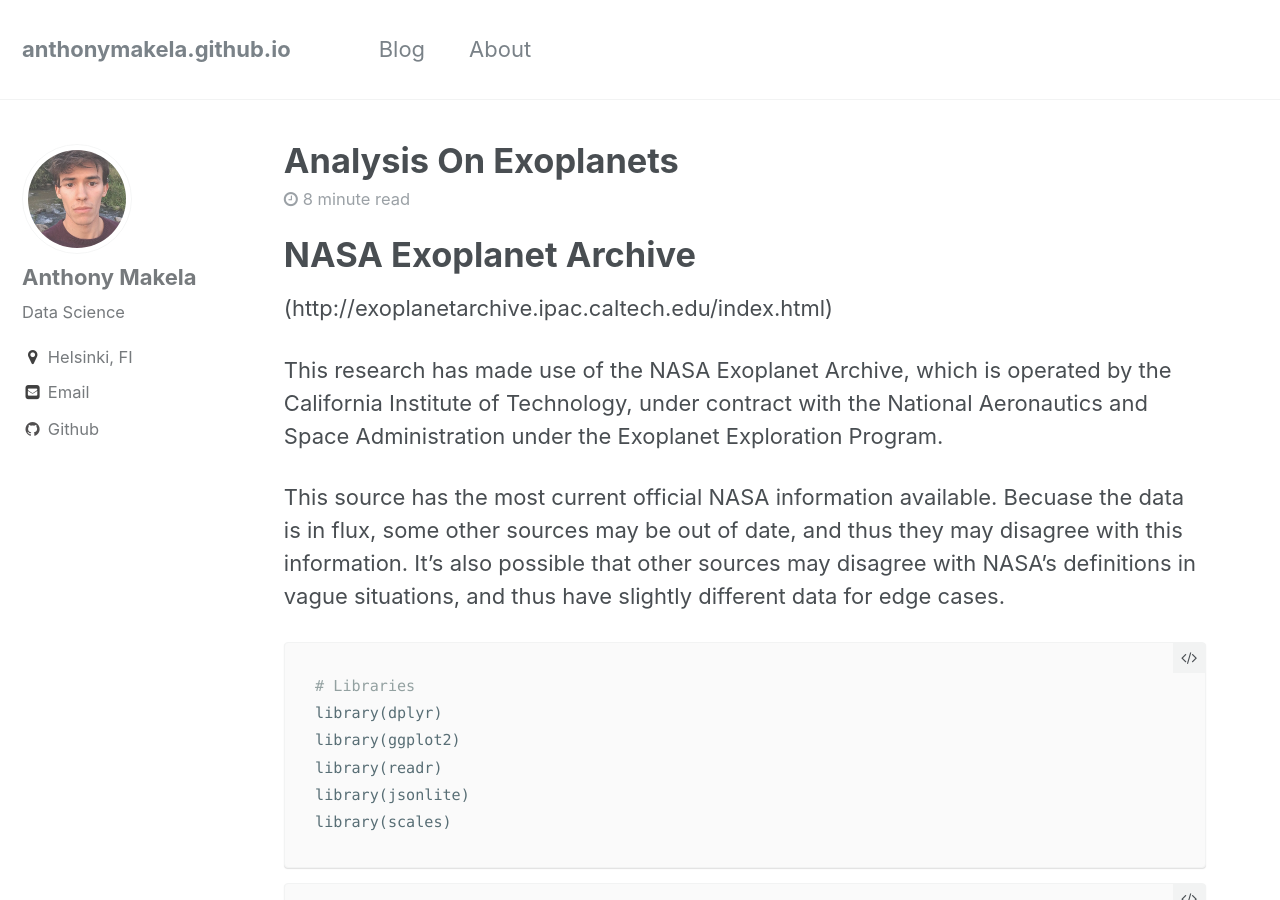
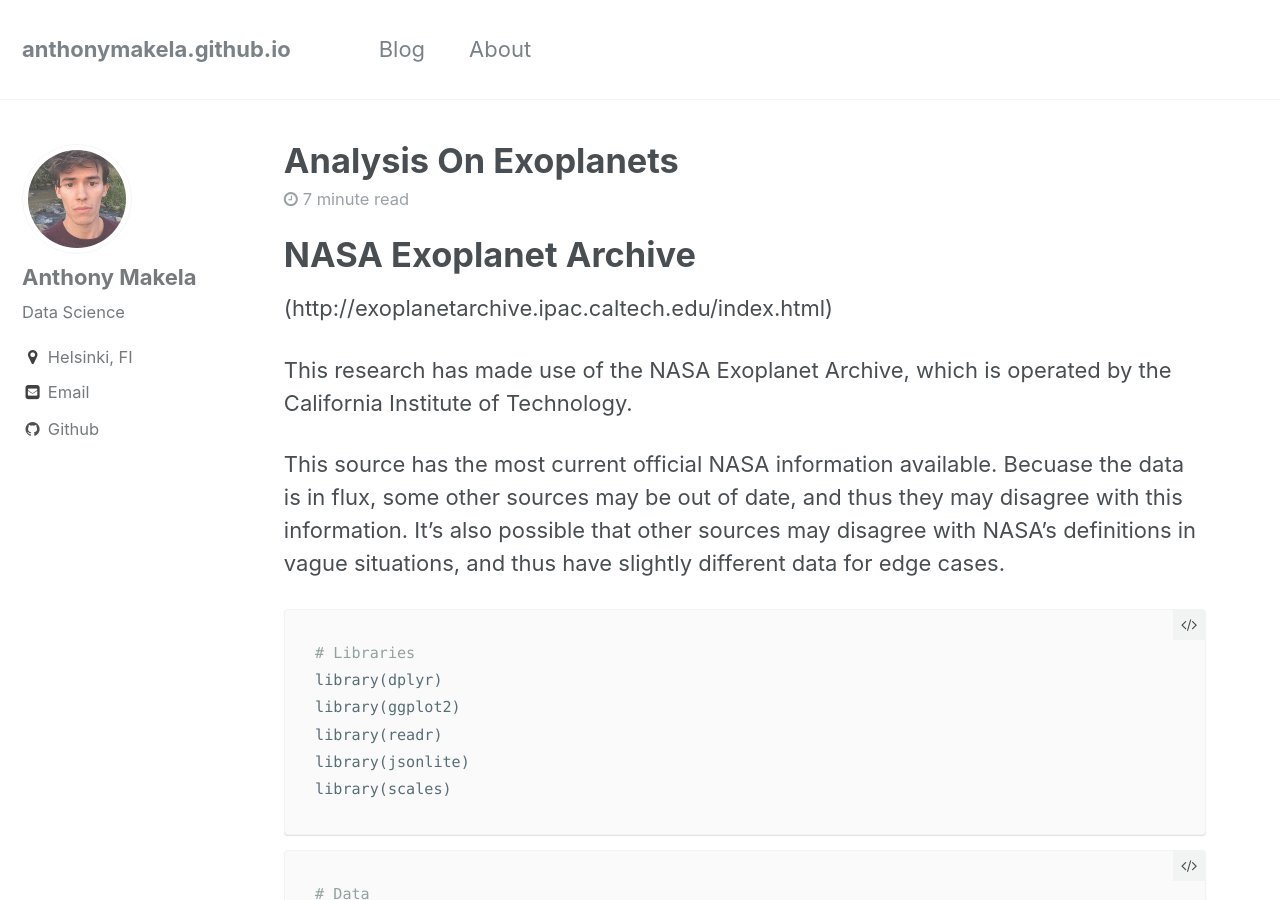
Before and after one commit to anthonymakela/anthonymakela.github.io, a Jekyll site: the page built from _posts/2019-01-01-Analysis-On-Exoplanets.md, in a window 1280 px wide and 900 px high. Built offline with Jekyll 4.4.1, drawn with Linux system fonts in a browser that asks for light colours; nearby versions of some CDN libraries.

Commit message:
Exoplanets

```diff
--- a/_posts/2019-01-01-Analysis-On-Exoplanets.md
+++ b/_posts/2019-01-01-Analysis-On-Exoplanets.md
@@ -13,7 +13,7 @@
 
 (http://exoplanetarchive.ipac.caltech.edu/index.html)
 
-This research has made use of the NASA Exoplanet Archive, which is operated by the California Institute of Technology, under contract with the National Aeronautics and Space Administration under the Exoplanet Exploration Program.
+This research has made use of the NASA Exoplanet Archive, which is operated by the California Institute of Technology.
 
 This source has the most current official NASA information available. Becuase the data is in flux, some other sources may be out of date, and thus they may disagree with this information. It's also possible that other sources may disagree with NASA's definitions in vague situations, and thus have slightly different data for edge cases.
 
```
